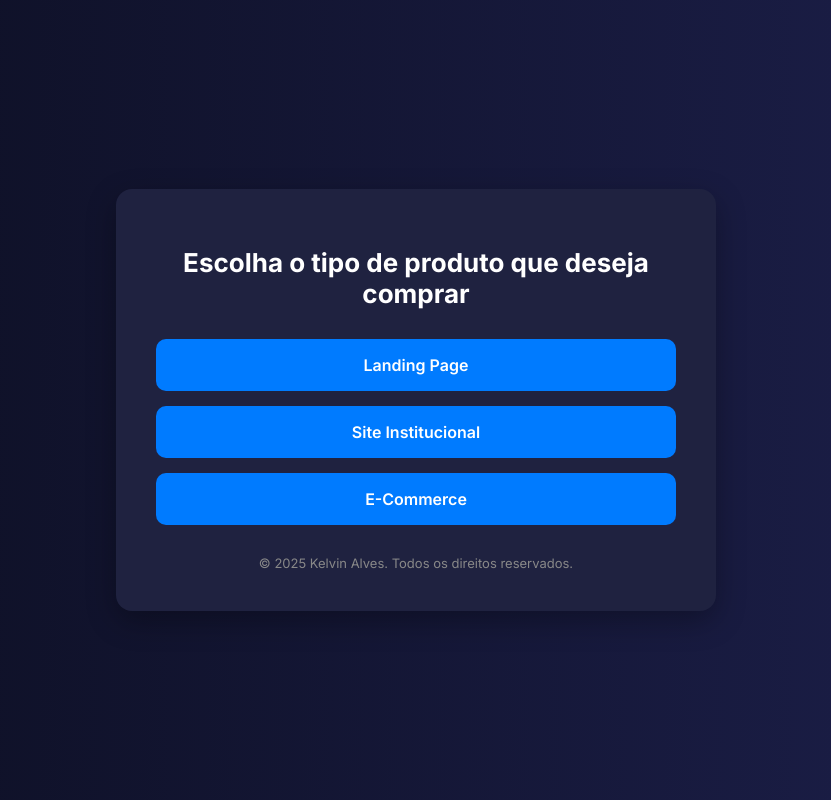
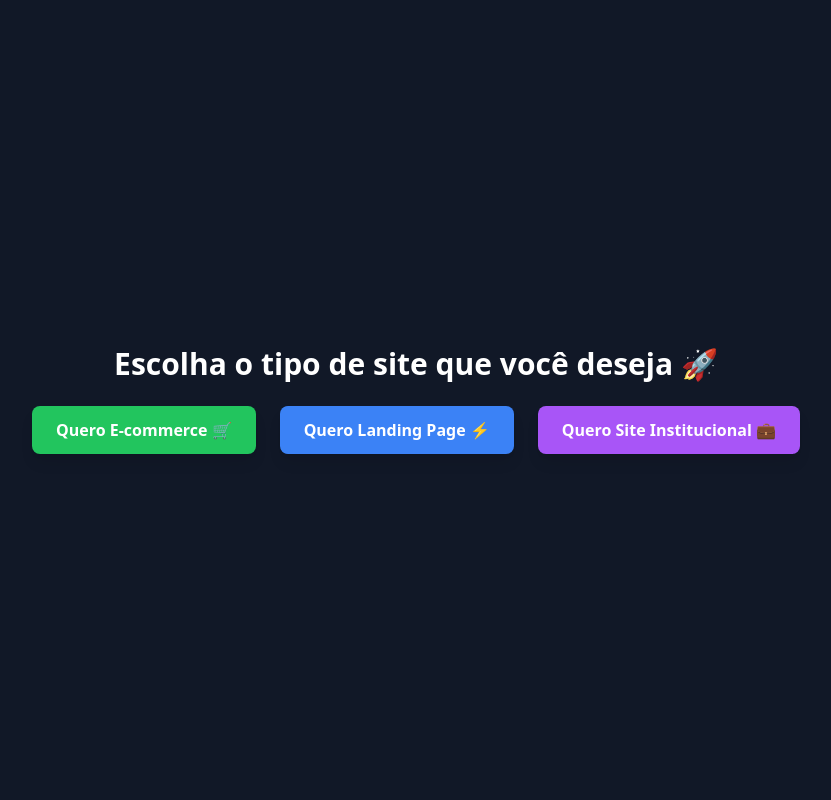
Before and after one commit to Kelvin-Luis-Dev/portfolio, a plain HTML site: page escolha.html in a window 1280 px wide. Shown: the whole page, without its empty margins (224-1055 px from the left). Drawn offline with nearby package versions, Linux system fonts and the light colour scheme.

Commit message:
Update escolha.html

```diff
--- a/escolha.html
+++ b/escolha.html
@@ -1,89 +1,57 @@
 <!DOCTYPE html>
 <html lang="pt-BR">
 <head>
-  <meta charset="UTF-8" />
-  <meta name="viewport" content="width=device-width, initial-scale=1.0" />
-  <title>Escolha seu Produto</title>
-  <link href="https://fonts.googleapis.com/css2?family=Inter:wght@400;600;700&display=swap" rel="stylesheet">
-  <style>
-    * {
-      box-sizing: border-box;
+  <meta charset="UTF-8">
+  <meta name="viewport" content="width=device-width, initial-scale=1.0">
+  <title>Escolha seu site</title>
+  <script src="https://cdn.tailwindcss.com"></script>
+</head>
+<body class="bg-gray-900 text-white flex items-center justify-center min-h-screen">
+
+  <div class="text-center space-y-6">
+    <h1 class="text-3xl font-bold mb-6">Escolha o tipo de site que você deseja 🚀</h1>
+
+    <div class="flex flex-col md:flex-row gap-6 justify-center">
+      <a id="btn-ecommerce" class="px-6 py-3 bg-green-500 hover:bg-green-600 rounded-lg font-semibold transition shadow-lg">
+        Quero E-commerce 🛒
+      </a>
+      <a id="btn-landing" class="px-6 py-3 bg-blue-500 hover:bg-blue-600 rounded-lg font-semibold transition shadow-lg">
+        Quero Landing Page ⚡
+      </a>
+      <a id="btn-institucional" class="px-6 py-3 bg-purple-500 hover:bg-purple-600 rounded-lg font-semibold transition shadow-lg">
+        Quero Site Institucional 💼
+      </a>
+    </div>
+  </div>
+
+  <script>
+    // Captura parâmetro de afiliado da URL
+    const urlParams = new URLSearchParams(window.location.search);
+    const afiliado = urlParams.get('af');
+
+    if (afiliado) {
+      localStorage.setItem('afiliado', afiliado);
     }
 
-    body {
-      margin: 0;
-      padding: 0;
-      font-family: 'Inter', sans-serif;
-      background: linear-gradient(to right, #0d0f23, #1c1f4a);
-      color: #ffffff;
-      display: flex;
-      align-items: center;
-      justify-content: center;
-      min-height: 100vh;
+    // Função para gerar link com ou sem afiliado
+    function getCheckoutLink(baseLink) {
+      const ref = localStorage.getItem('afiliado');
+      if (ref) {
+        return `${baseLink}?af=${ref}`;
+      }
+      return baseLink;
     }
 
-    .container {
-      background-color: #1f2240;
-      padding: 40px;
-      border-radius: 16px;
-      box-shadow: 0 10px 30px rgba(0,0,0,0.3);
-      text-align: center;
-      max-width: 600px;
-      width: 90%;
-    }
+    // Aplica os links nos botões
+    document.addEventListener("DOMContentLoaded", () => {
+      document.getElementById("btn-ecommerce").href =
+        getCheckoutLink("https://pay.kiwify.com.br/vAttx5Y");
+      document.getElementById("btn-landing").href =
+        getCheckoutLink("https://pay.kiwify.com.br/o8URY2T");
+      document.getElementById("btn-institucional").href =
+        getCheckoutLink("https://pay.kiwify.com.br/7zrvG2x");
+    });
+  </script>
 
-    h1 {
-      font-size: 26px;
-      margin-bottom: 30px;
-      color: #ffffff;
-    }
-
-    .button {
-      display: block;
-      background: #007bff;
-      color: #ffffff;
-      text-decoration: none;
-      padding: 16px 20px;
-      margin: 15px 0;
-      border-radius: 10px;
-      font-weight: 600;
-      font-size: 16px;
-      transition: background 0.3s ease, transform 0.2s ease;
-    }
-
-    .button:hover {
-      background: #0056b3;
-      transform: translateY(-2px);
-    }
-
-    .price {
-      font-size: 14px;
-      font-weight: 400;
-      opacity: 0.85;
-    }
-
-    footer {
-      margin-top: 30px;
-      font-size: 13px;
-      color: #888;
-    }
-  </style>
-</head>
-<body>
-  <div class="container">
-    <h1>Escolha o tipo de produto que deseja comprar</h1>
-
-    <a href="https://pay.kiwify.com.br/o8URY2T" class="button">
-      Landing Page</a>
-    <a href="https://pay.kiwify.com.br/7zrvG2x" class="button">
-      Site Institucional</a>
-
-    <a href="https://pay.kiwify.com.br/vAttx5Y" class="button">
-      E-Commerce</a>
-
-    <footer>
-      © 2025 Kelvin Alves. Todos os direitos reservados.
-    </footer>
-  </div>
 </body>
 </html>
```
